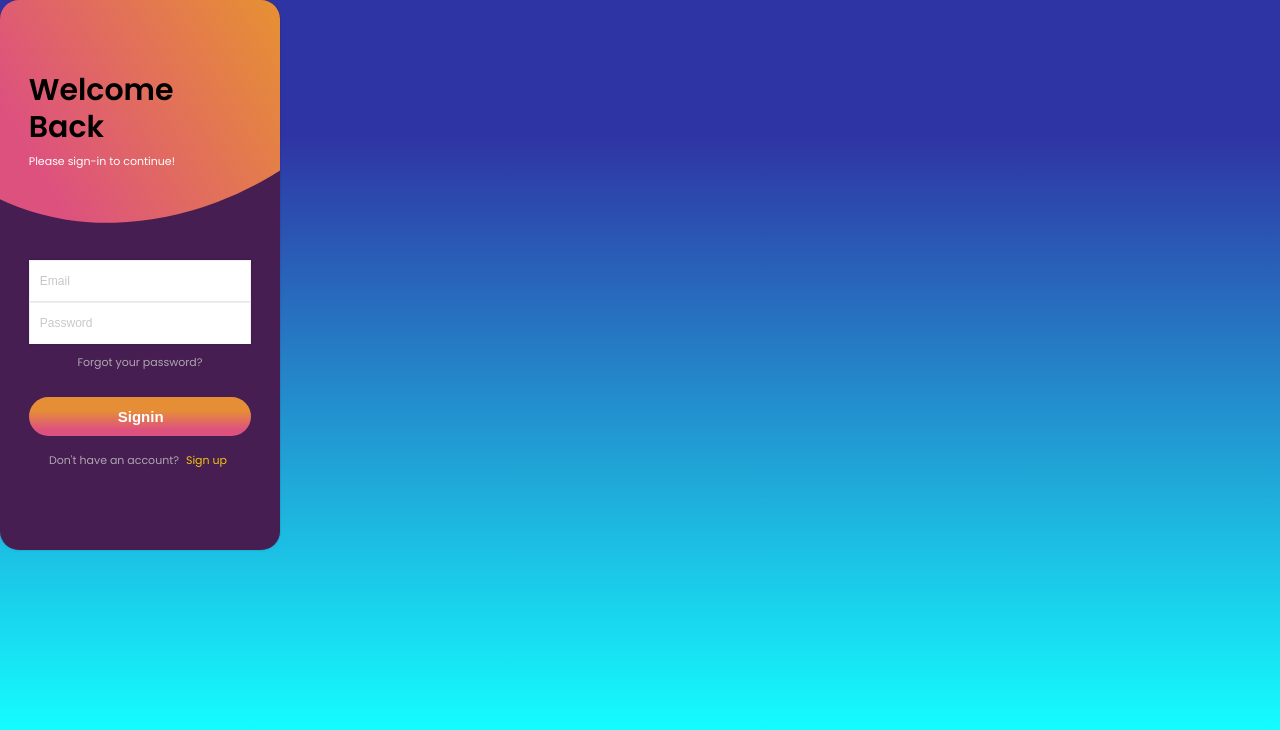
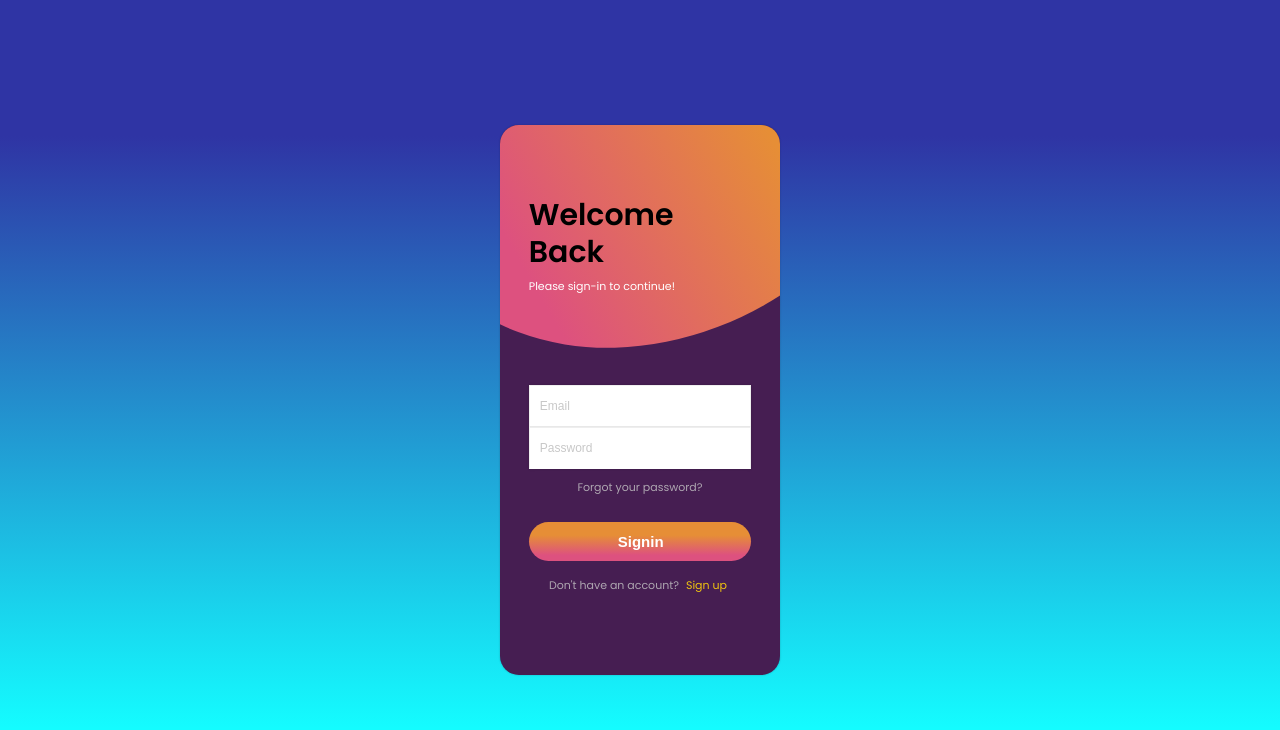
Before and after one commit to ladamsperez/e1337-frontend, a React (Create React App) app: page / in a window 1280 px wide. Shown: the top 730 px of the page. Built offline with nearby package versions, Linux system fonts and the light colour scheme.

Commit message:
configuring signinup box

```diff
--- a/public/index.html
+++ b/public/index.html
@@ -24,7 +24,7 @@
       work correctly both with client-side routing and a non-root public URL.
       Learn how to configure a non-root public URL by running `npm run build`.
     -->
-    <title>React App</title>
+    <title>1337me</title>
   </head>
   <body>
     <noscript>You need to enable JavaScript to run this app.</noscript>
--- a/src/App.js
+++ b/src/App.js
@@ -7,8 +7,8 @@ const AppContainer = styled.div`
   height: 100%;
   display: flex;
   flex-direction: column;
-  align-items: right;
-  justify-content: right;
+  align-items: center;
+  justify-content: center;
 `;
 
 function App() {
@@ -19,4 +19,5 @@ function App() {
   );
 }
 
+
 export default App;
--- a/src/components/marginer/index.jsx
+++ b/src/components/marginer/index.jsx
@@ -1,5 +1,6 @@
 import React from "react";
 import styled from "styled-components";
+
 
 const HorizontalMargin = styled.span`
   display: flex;
--- a/src/index.js
+++ b/src/index.js
@@ -11,6 +11,8 @@ ReactDOM.render(
   document.getElementById('root')
 );
 
+
+
 // If you want to start measuring performance in your app, pass a function
 // to log results (for example: reportWebVitals(console.log))
 // or send to an analytics endpoint. Learn more: https://bit.ly/CRA-vitals
```
Also changed, not shown: 1 other file (tests, documents, lock files or other folders).
